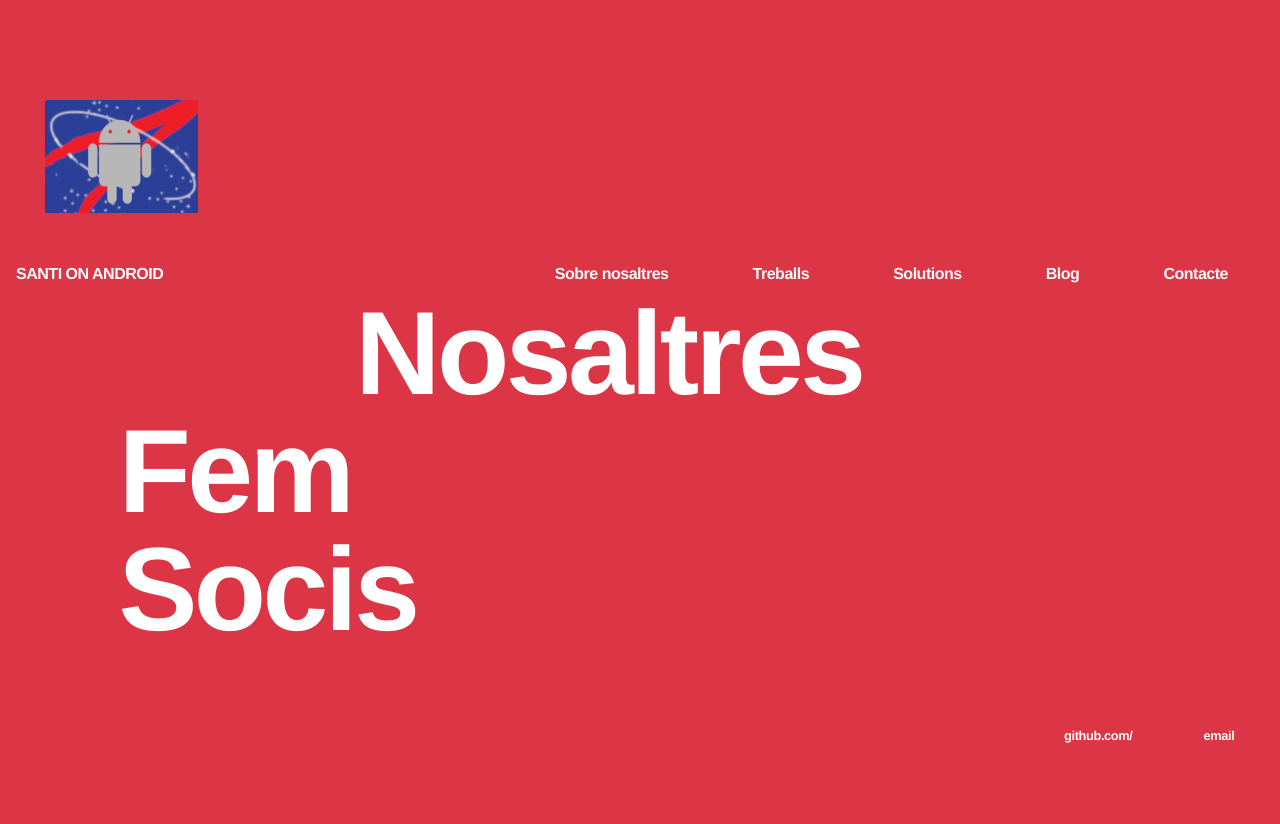
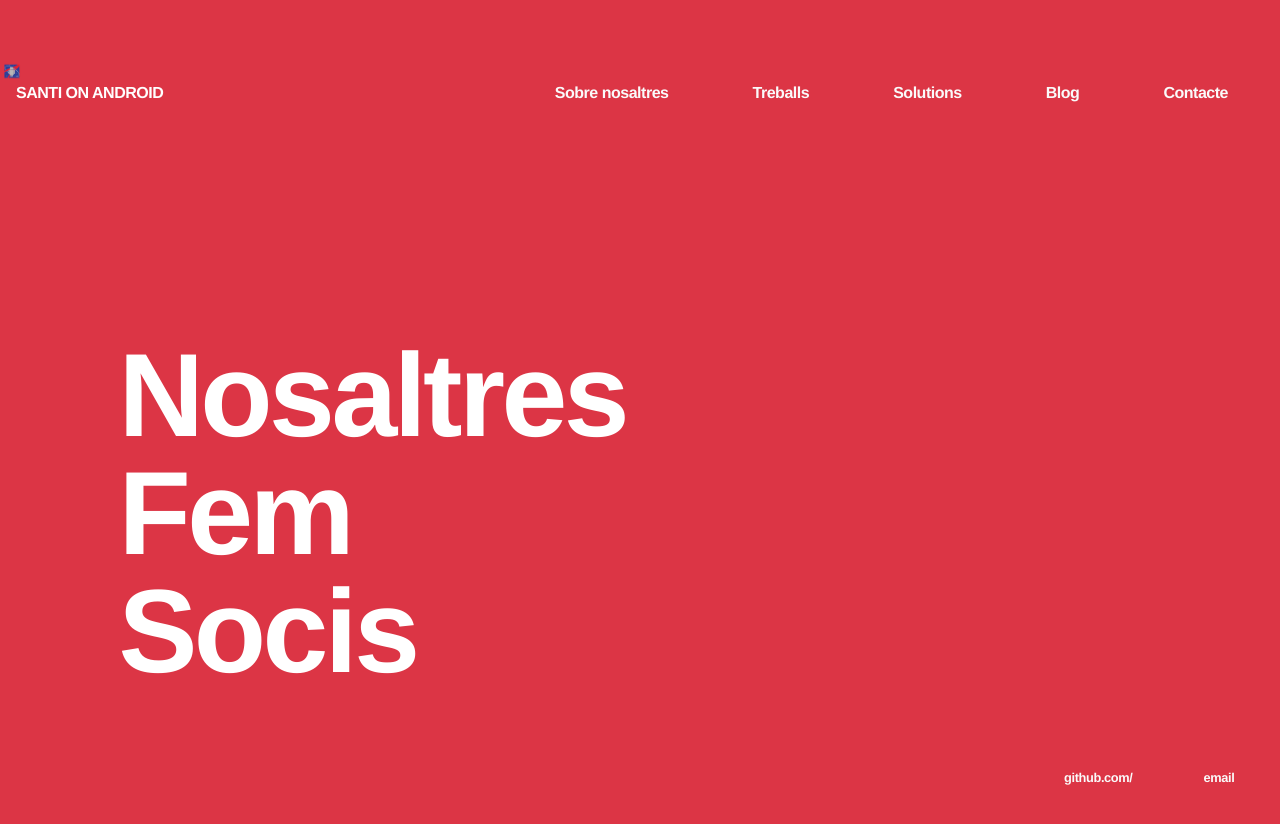
Before and after one commit to SantiOnAndroid/SantiOnAndroid.github.io, a Jekyll site: the page built from index.html, in a window 1280 px wide. Shown: the top 824 px of the page. Built offline with Jekyll 4.4.1, drawn with Linux system fonts in a browser that asks for light colours; some web fonts are replaced.

Commit message:
modificant titolj

```diff
--- a/css/main.css
+++ b/css/main.css
@@ -118,5 +118,8 @@ ul.posts li {
 
 img{
    float: left;
+    clear: left;
+    width: 24px !important;
+    height: 24px !important;
 
 }
```
